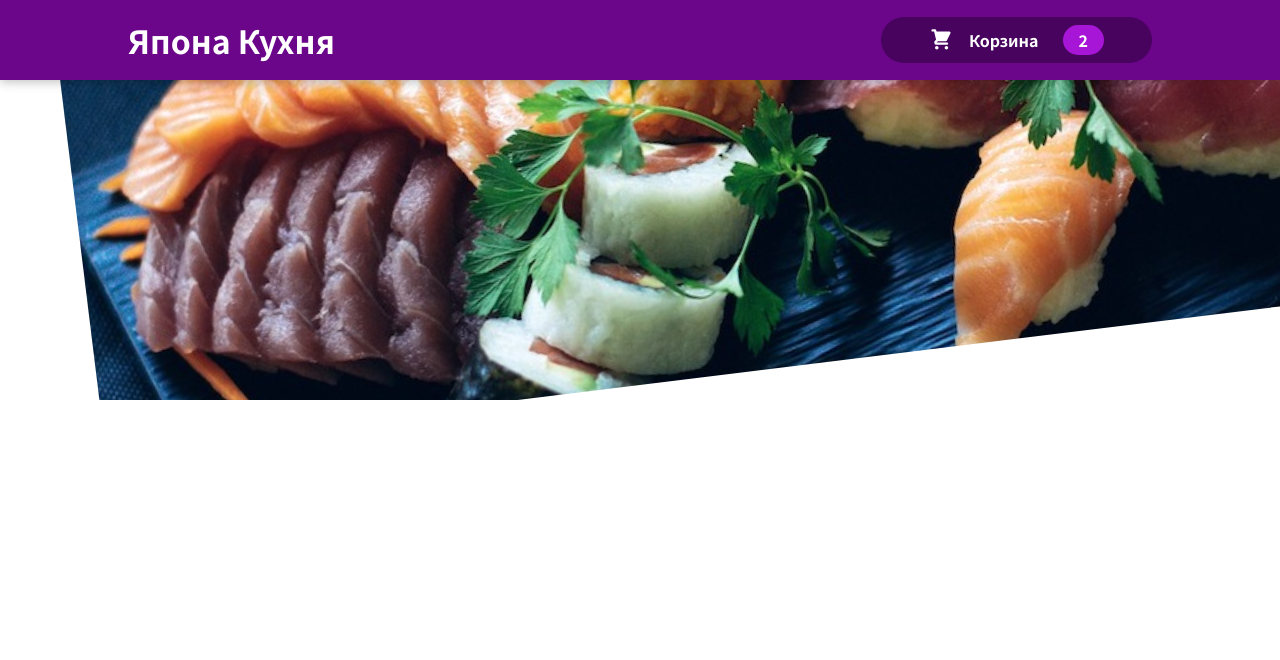
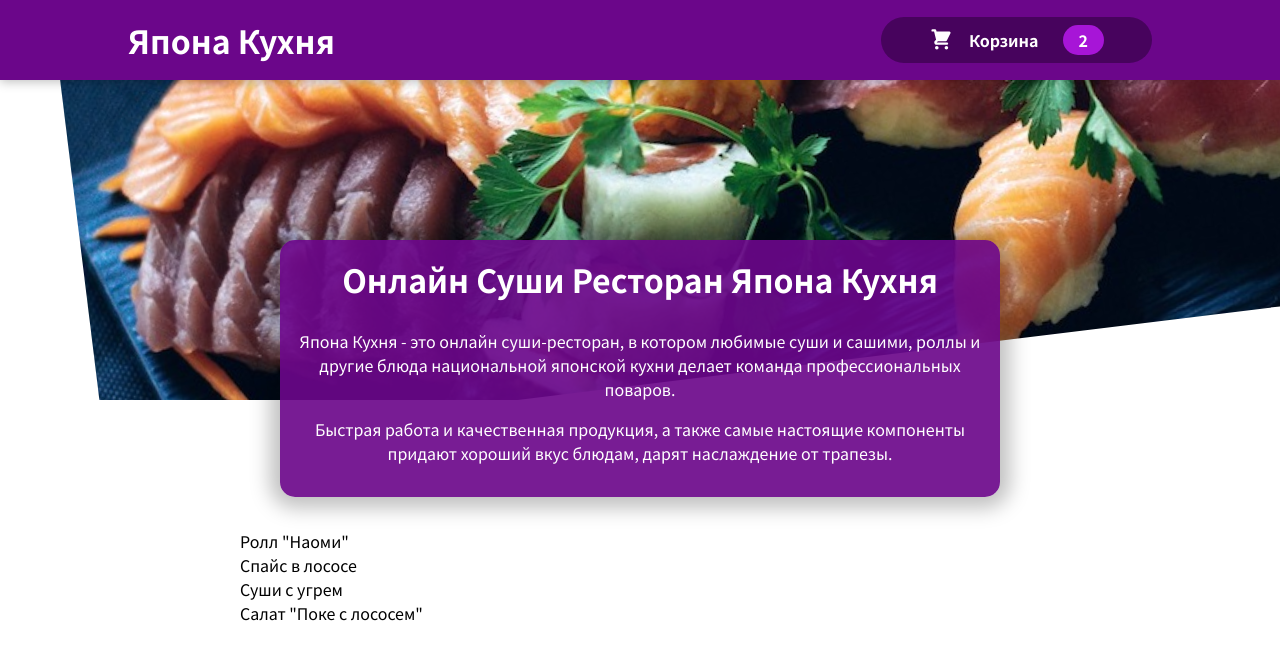
Before and after one commit to U-Ra-All/japanese-food, a React (Create React App) app: page / in a window 1280 px wide. Shown: the top 660 px of the page. Built offline with nearby package versions, Linux system fonts and the light colour scheme.

Commit message:
05-Добавление Компонентов для Отображения Блюд

```diff
--- a/src/App.js
+++ b/src/App.js
@@ -1,10 +1,14 @@
 import React from "react";
 import Header from "./components/Layout/Header";
+import Meals from "./components/Meals/Meals";
 
 function App() {
   return (
     <React.Fragment>
       <Header />
+      <main>
+        <Meals />
+      </main>
     </React.Fragment>
   );
 }
--- /dev/null
+++ b/src/components/Meals/MealList.js
@@ -0,0 +1,42 @@
+import styles from "./MealList.module.css";
+
+const DUMMY_MEALS = [
+  {
+    id: "m1",
+    name: 'Ролл "Наоми"',
+    description:
+      "Сыр Филадельфия, куриное филе, масаго, помидор, огурец, кунжут",
+    price: 11.99,
+  },
+  {
+    id: "m2",
+    name: "Спайс в лососе",
+    description: "Рис, лосось, соус спайс",
+    price: 3.99,
+  },
+  {
+    id: "m3",
+    name: "Суши с угрем",
+    description: "Угорь копченый, соус унаги, кунжут",
+    price: 4.99,
+  },
+  {
+    id: "m4",
+    name: 'Салат "Поке с лососем"',
+    description:
+      "Рис, лосось, огурец, чука, нори, стружка тунца, соус ореховый",
+    price: 7.99,
+  },
+];
+
+const MealList = () => {
+  const mealList = DUMMY_MEALS.map((meal) => <li>{meal.name}</li>);
+
+  return (
+    <section className={styles.meals}>
+      <ul>{mealList}</ul>
+    </section>
+  );
+};
+
+export default MealList;
--- /dev/null
+++ b/src/components/Meals/MealList.module.css
@@ -0,0 +1,24 @@
+.meals {
+  max-width: 50rem;
+  width: 90%;
+  margin: 2rem auto;
+  animation: meals-appear 1s ease-out forwards;
+}
+
+.meals ul {
+  list-style: none;
+  margin: 0;
+  padding: 0;
+}
+
+@keyframes meals-appear {
+  from {
+    opacity: 0;
+    transform: translateY(3rem);
+  }
+
+  to {
+    opacity: 1;
+    transform: translateY(0);
+  }
+}
--- /dev/null
+++ b/src/components/Meals/Meals.js
@@ -0,0 +1,14 @@
+import PromoText from "./PromoText";
+import MealList from "./MealList";
+import React from "react";
+
+const Meals = () => {
+  return (
+    <React.Fragment>
+      <PromoText />
+      <MealList />
+    </React.Fragment>
+  );
+};
+
+export default Meals;
--- /dev/null
+++ b/src/components/Meals/PromoText.js
@@ -0,0 +1,20 @@
+import styles from "./PromoText.module.css";
+
+const PromoText = () => {
+  return (
+    <section className={styles["promo-text"]}>
+      <h2>Онлайн Суши Ресторан Япона Кухня</h2>
+      <p>
+        Япона Кухня - это онлайн суши-ресторан, в котором любимые суши и сашими,
+        роллы и другие блюда национальной японской кухни делает команда
+        профессиональных поваров.
+      </p>
+      <p>
+        Быстрая работа и качественная продукция, а также самые настоящие
+        компоненты придают хороший вкус блюдам, дарят наслаждение от трапезы.
+      </p>
+    </section>
+  );
+};
+
+export default PromoText;
--- /dev/null
+++ b/src/components/Meals/PromoText.module.css
@@ -0,0 +1,18 @@
+.promo-text {
+  text-align: center;
+  max-width: 45rem;
+  width: 90%;
+  margin: auto;
+  margin-top: -10rem;
+  position: relative;
+  background-color: #6b068ae8;
+  color: white;
+  border-radius: 15px;
+  padding: 1rem;
+  box-shadow: 0 1px 20px 10px rgba(0, 0, 0, 0.25);
+}
+
+.promo-text h2 {
+  font-size: 2rem;
+  margin-top: 0;
+}
```
Also changed, not shown: 1 other file (tests, documents, lock files or other folders).
